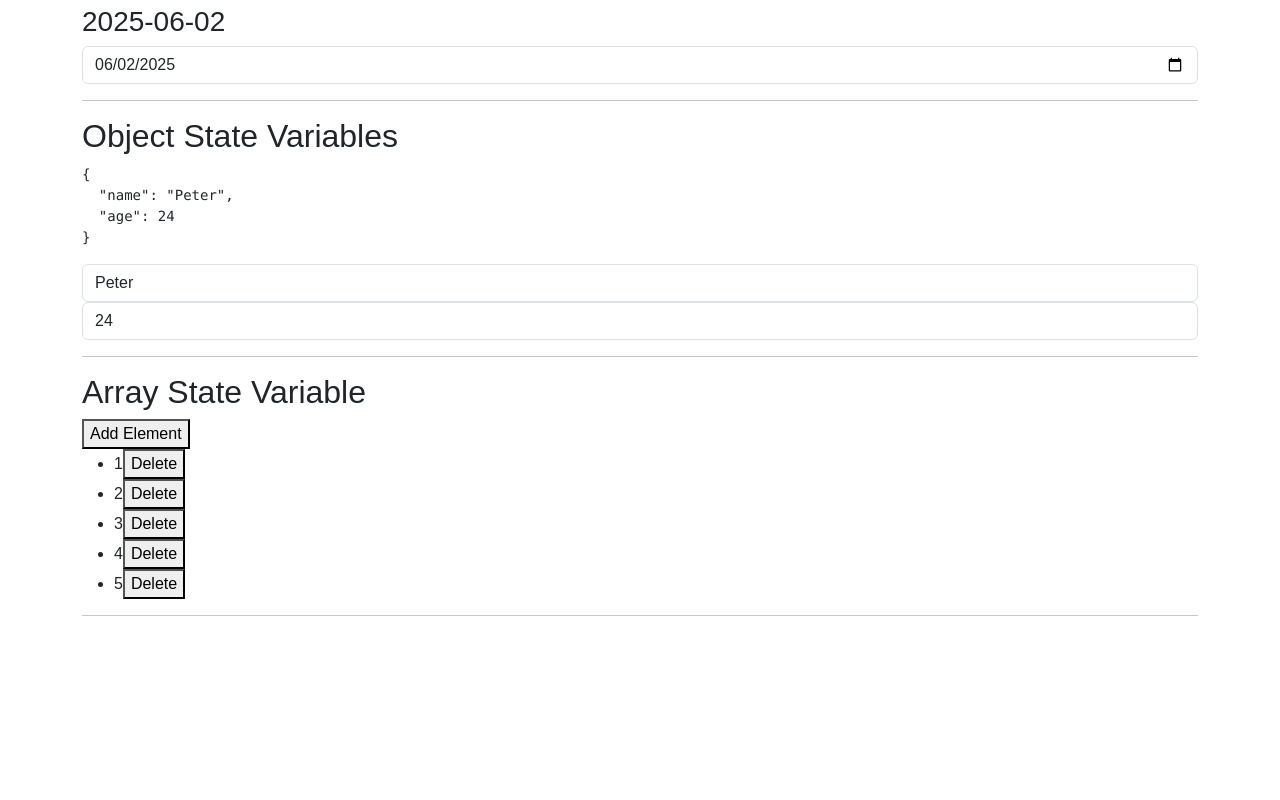
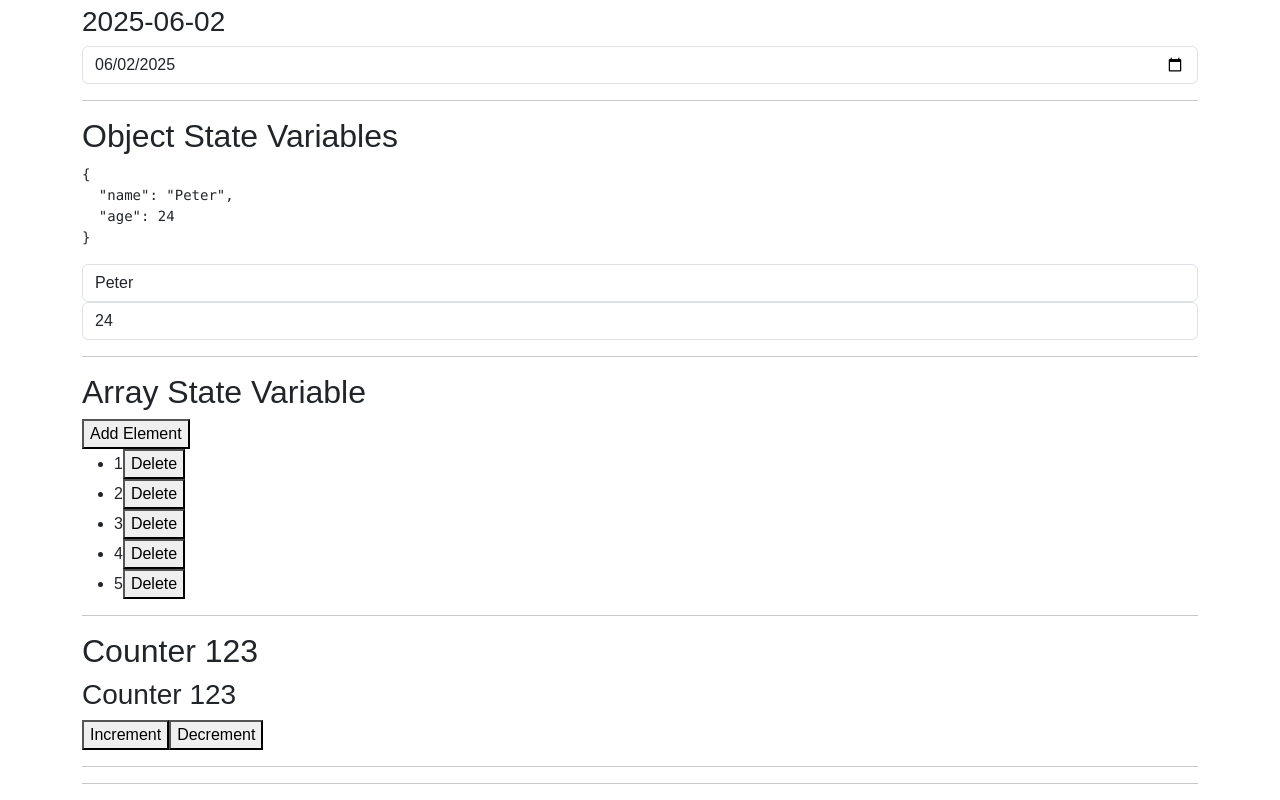
Before and after one commit to sairashwant/kambaz-react-web-app, a React (Vite) app: page /#/Labs/Lab4 in a window 1280 px wide. Shown: the part 1200-2000 px from the top of the page. Before the commit the page ends 1832 px from the top, so only its background shows below. Built offline with nearby package versions, Linux system fonts and the light colour scheme.

Commit message:
Child and parent state

```diff
--- /dev/null
+++ b/src/Labs/Lab4/ChildStateComponent.tsx
@@ -0,0 +1,17 @@
+export default function ChildStateComponent({
+ counter,
+ setCounter
+} : {
+ counter: number;
+ setCounter: (counter: number) => void;
+}) {
+  return (
+    <div id="wd-child-state">
+      <h3>Counter {counter}</h3>
+      <button onClick={() => setCounter(counter + 1)} id="wd-increment-child-state-click">
+        Increment</button>
+      <button onClick={() => setCounter(counter - 1)} id="wd-decrement-child-state-click">
+        Decrement</button>
+      <hr/>
+    </div>
+);}
--- /dev/null
+++ b/src/Labs/Lab4/ParentStateComponent.tsx
@@ -0,0 +1,13 @@
+import { useState } from "react";
+import ChildStateComponent from "./ChildStateComponent";
+export default function ParentStateComponent() {
+  const [counter, setCounter] = useState(123);
+  return (
+    <div>
+      <h2>Counter {counter}</h2>
+      <ChildStateComponent
+        counter={counter}
+        setCounter={setCounter} />
+      <hr/>
+    </div>
+);}
--- a/src/Labs/Lab4/index.tsx
+++ b/src/Labs/Lab4/index.tsx
@@ -9,6 +9,7 @@
 import DateStateVariable from "./DateStateVariable";
 import ObjectStateVariable from "./ObjectStateVariable";
 import ArrayStateVariable from "./ArrayStateVariable";
+import ParentStateComponent from "./ParentStateComponent";
 
 export default function Lab4(){
       function sayHello() {
@@ -27,6 +28,7 @@
         <DateStateVariable/>
         <ObjectStateVariable/>
         <ArrayStateVariable/>
+        <ParentStateComponent/>
         </Container>
     )
 }
```
